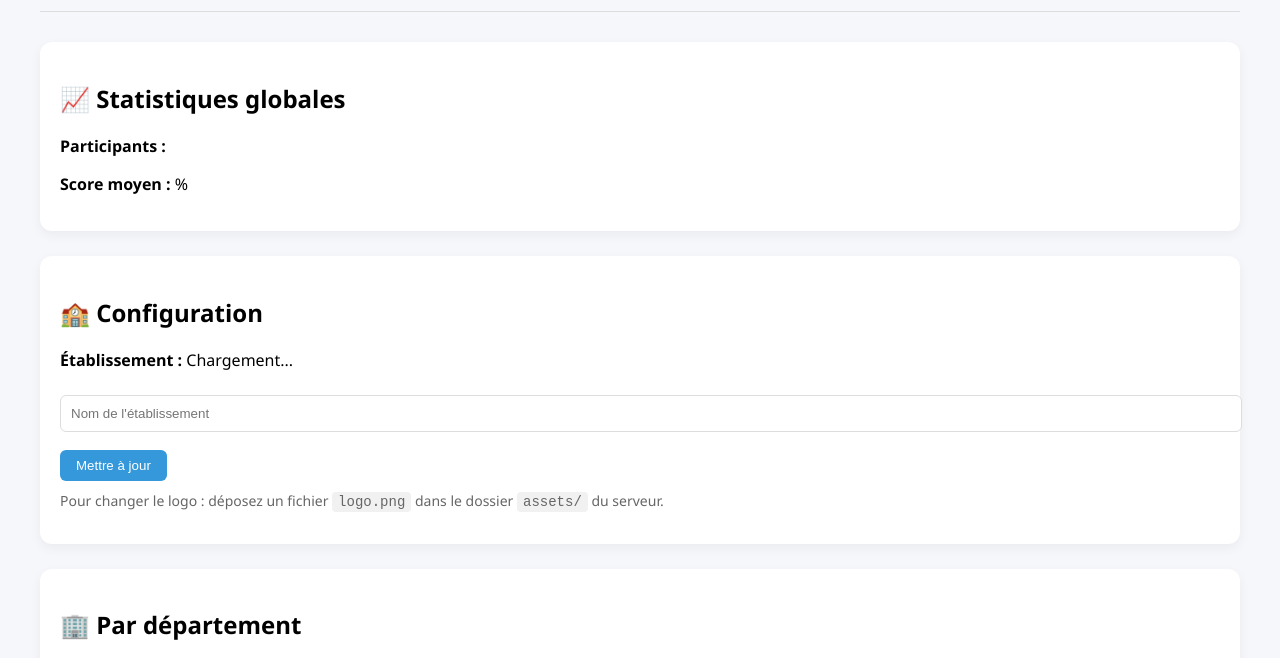
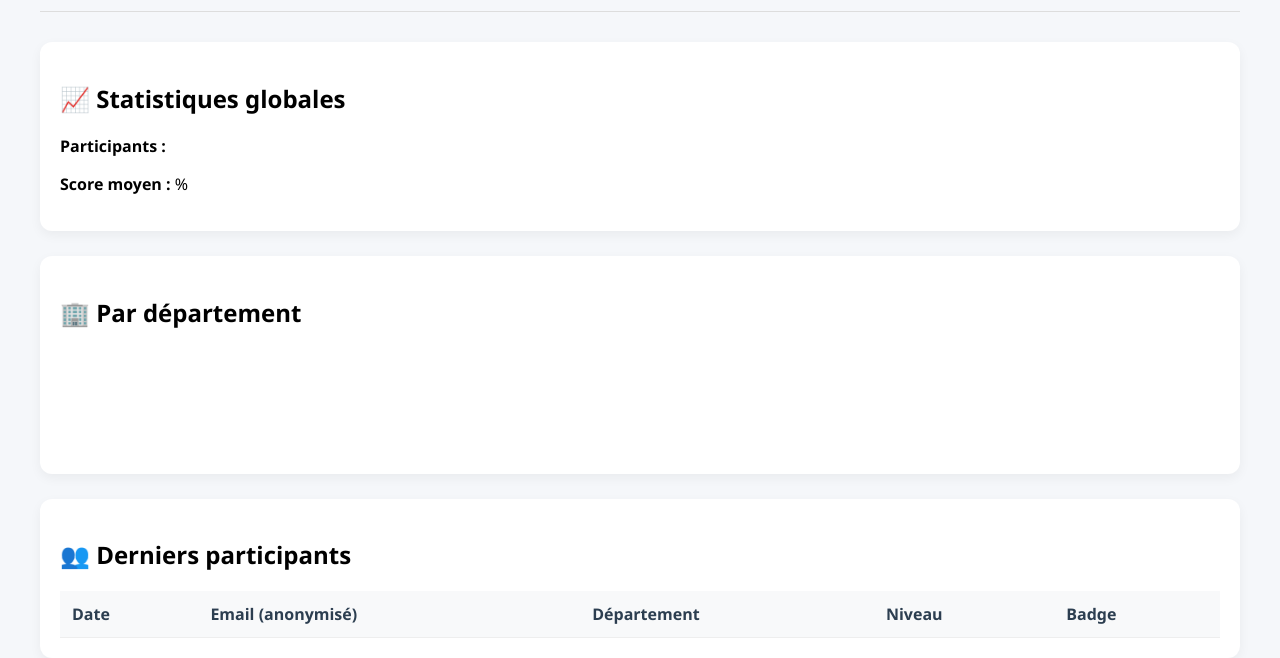
Before and after one commit to bouya4a-commits/cyber-quiz-telecomparis, a website: page public/admin-dashboard.html in a window 1280 px wide. Shown: the part 110-768 px from the top of the page. Drawn offline with nearby package versions, Linux system fonts and the light colour scheme.

Commit message:
Update admin-dashboard.html

```diff
--- a/public/admin-dashboard.html
+++ b/public/admin-dashboard.html
@@ -102,16 +102,6 @@
     </div>
 
     <div class="card">
-      <h2>🏫 Configuration</h2>
-      <p><strong>Établissement :</strong> <span id="school-name">Chargement...</span></p>
-      <input type="text" id="school-input" placeholder="Nom de l'établissement">
-      <button class="btn" onclick="updateConfig()">Mettre à jour</button>
-      <p style="font-size:14px; color:#666; margin-top:10px;">
-        Pour changer le logo : déposez un fichier <code>logo.png</code> dans le dossier <code>assets/</code> du serveur.
-      </p>
-    </div>
-
-    <div class="card">
       <h2>🏢 Par département</h2>
       <canvas id="deptChart" height="100"></canvas>
     </div>
```
